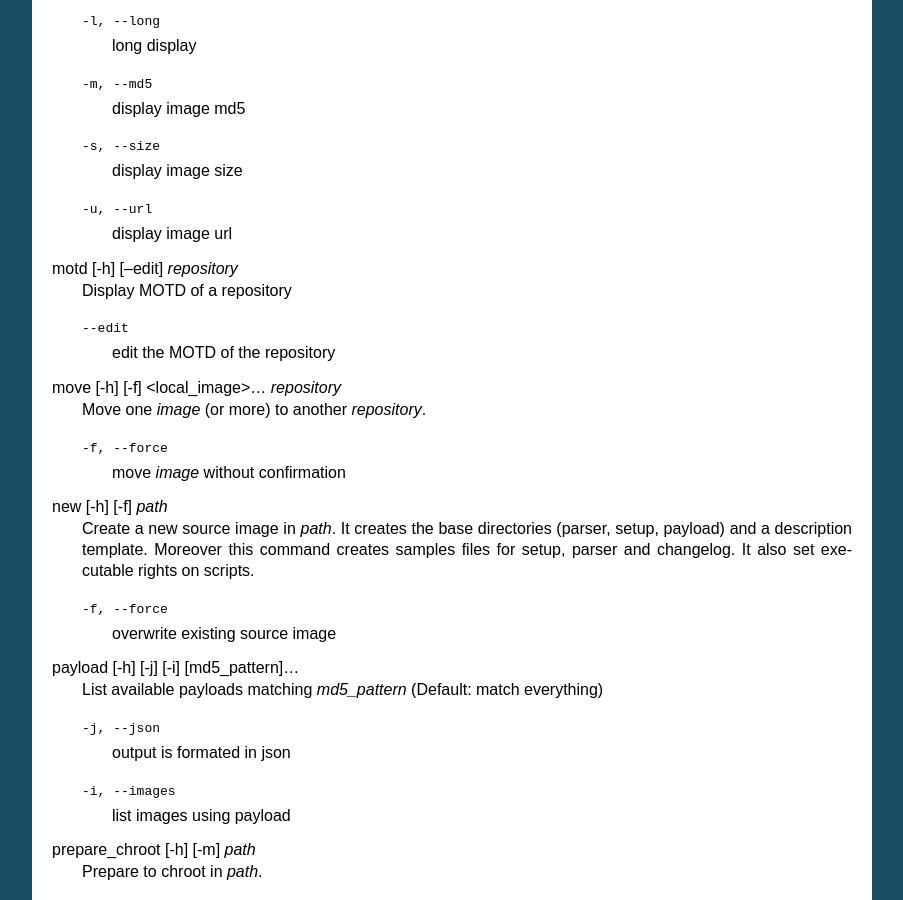
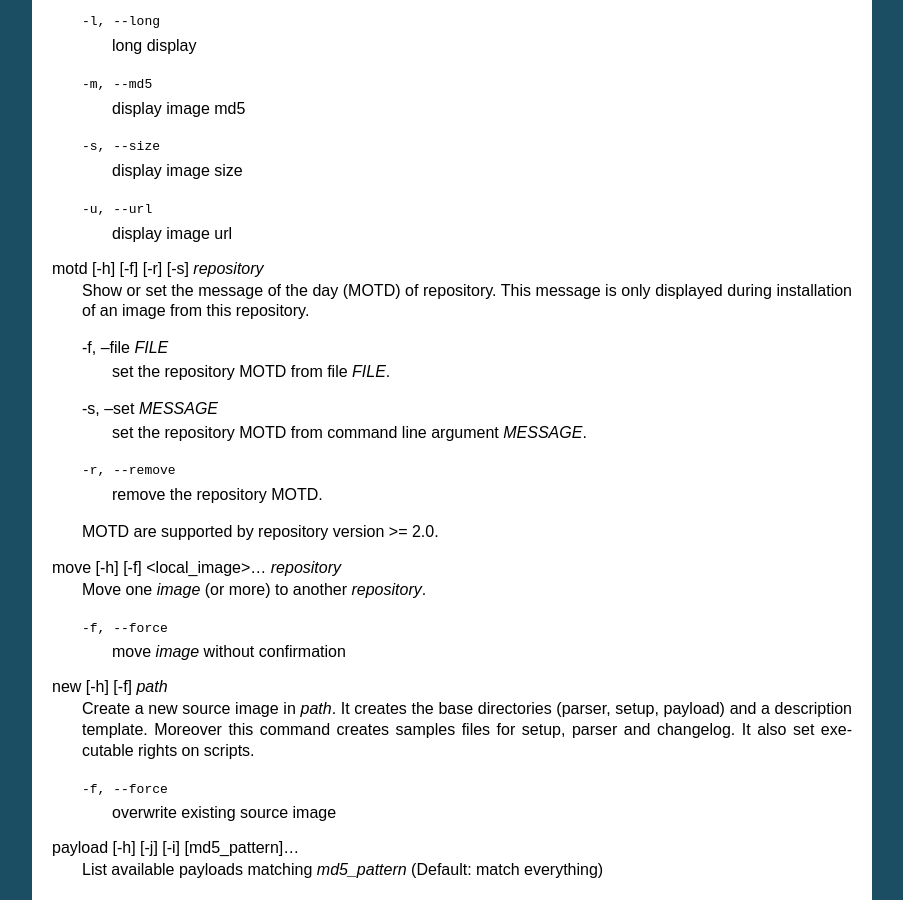
Before and after one commit to seblu/installsystems, a Sphinx documentation site: the page built from doc/is.1.rst, in a window 1280 px wide and 900 px high, scrolled down 4908 px. Shown: the whole window, without its empty margins (198-1101 px from the left). Built offline with Sphinx 7.4.7, drawn with Linux system fonts in a browser that asks for light colours.

Commit message:
Rework motd behaviour and GUI

```diff
--- a/doc/is.1.rst
+++ b/doc/is.1.rst
@@ -267,11 +267,20 @@ list [-h] [-A] [-d] [-D] [-f] [-j] [-i] [-l] [-m] [-s] [-u] [<remote_image>...]
         display image url
 
 
-motd [-h] [--edit] *repository*
-    Display MOTD of a repository
+motd [-h] [-f] [-r] [-s] *repository*
+    Show or set the message of the day (MOTD) of repository.
+    This message is only displayed during installation of an image from this repository.
 
-    --edit
-        edit the MOTD of the repository
+    -f, --file *FILE*
+        set the repository MOTD from file *FILE*.
+
+    -s, --set *MESSAGE*
+        set the repository MOTD from command line argument *MESSAGE*.
+
+    -r, --remove
+        remove the repository MOTD.
+
+    MOTD are supported by repository version >= 2.0.
 
 
 move [-h] [-f] <local_image>... *repository*
```
Also changed, not shown: 4 other files.
